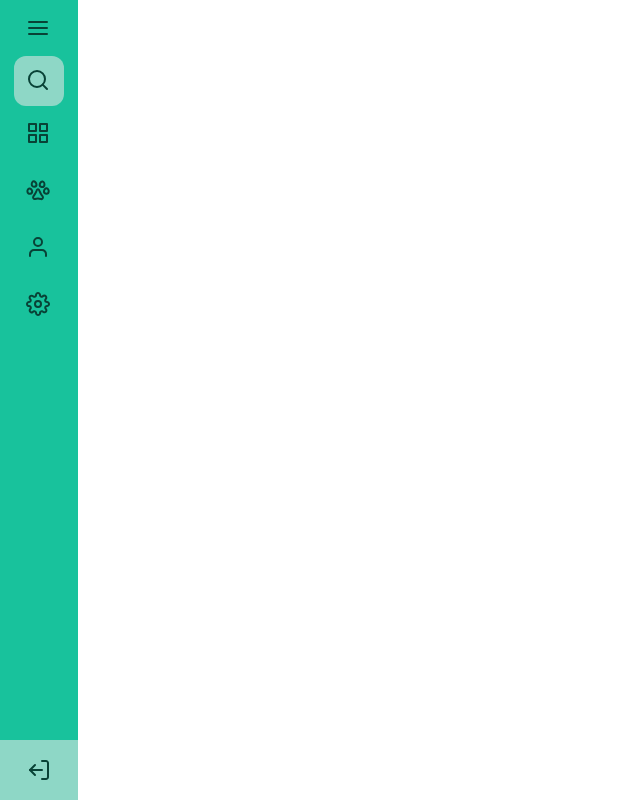
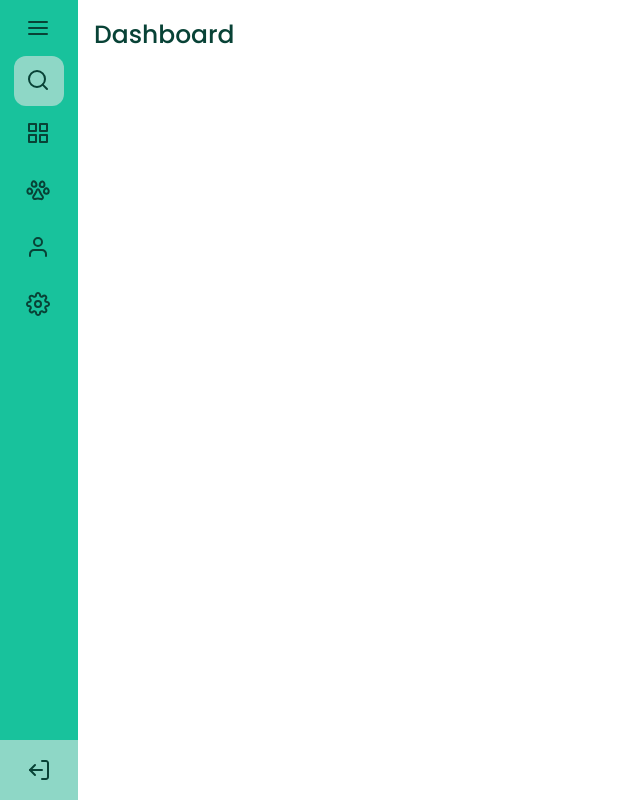
Before and after one commit to daiane-machado/desafio-sidebar, a plain HTML site: page index.html in a window 1280 px wide. Both pictures are taken after a click on the button 223 px from the left and 28 px from the top of the page. Shown: the whole page, without its empty margins (0-640 px from the left). Drawn offline with Linux system fonts and the light colour scheme.

Commit message:
Dashboard

```diff
--- a/assets/css/sidebar.css
+++ b/assets/css/sidebar.css
@@ -18,10 +18,12 @@ body {
   left: 0;
   height: 100vh;
   padding: 1rem 0.875rem 1rem 0.875rem;
+  position: fixed;
+  overflow-x: hidden;
   top: 0;
-  overflow-x: hidden;
   transition: 0.5s;
   width: 15.62rem;
+  z-index: '';
 }
 
 .sidebar__header {
@@ -140,3 +142,14 @@ li:nth-child(4) {
   align-self: center;
   margin-left: 2.93rem;
 }
+
+h1 {
+  color: var(--text-color);
+  padding: 16px;
+  font-weight: 500;
+  font-size: 1.562rem;
+}
+
+.main {
+  transition: margin-left .5s;
+}
--- a/assets/script/opencloseNav.js
+++ b/assets/script/opencloseNav.js
@@ -5,6 +5,7 @@ const sidebarFooter= document.getElementById("sidebar-footer");
 const userAvatar = document.getElementById("user-avatar");
 const userDatas = document.getElementById("user-info");
 const btnLogout = document.getElementById("btn-logout");
+const main = document.getElementById("main");
 
 
 btnSidebar.onclick = function () {
@@ -15,6 +16,7 @@ btnSidebar.onclick = function () {
     userAvatar.style.display = "none";
     userDatas.style.display ="none";
     btnLogout.style.margin = "auto";
+    main.style.marginLeft = "4.875rem"
 
   }else{
     sidebar.style.width = "15.62rem";
@@ -23,5 +25,6 @@ btnSidebar.onclick = function () {
     userAvatar.style.display = "block";
     userDatas.style.display ="flex";
     btnLogout.style.marginLeft = "2.93rem";
+    main.style.marginLeft = "15.62rem"
   }
 }
--- a/index.html
+++ b/index.html
@@ -39,7 +39,10 @@
       </div>
       <button id="btn-logout" class="sidebar__btn-logout"></button>
     </div>
+  </section>
 
+  <section id="main" class="main">
+    <h1>Dashboard</h1>
   </section>
   <script src="./assets/script/opencloseNav.js"></script>
 </body>
```
